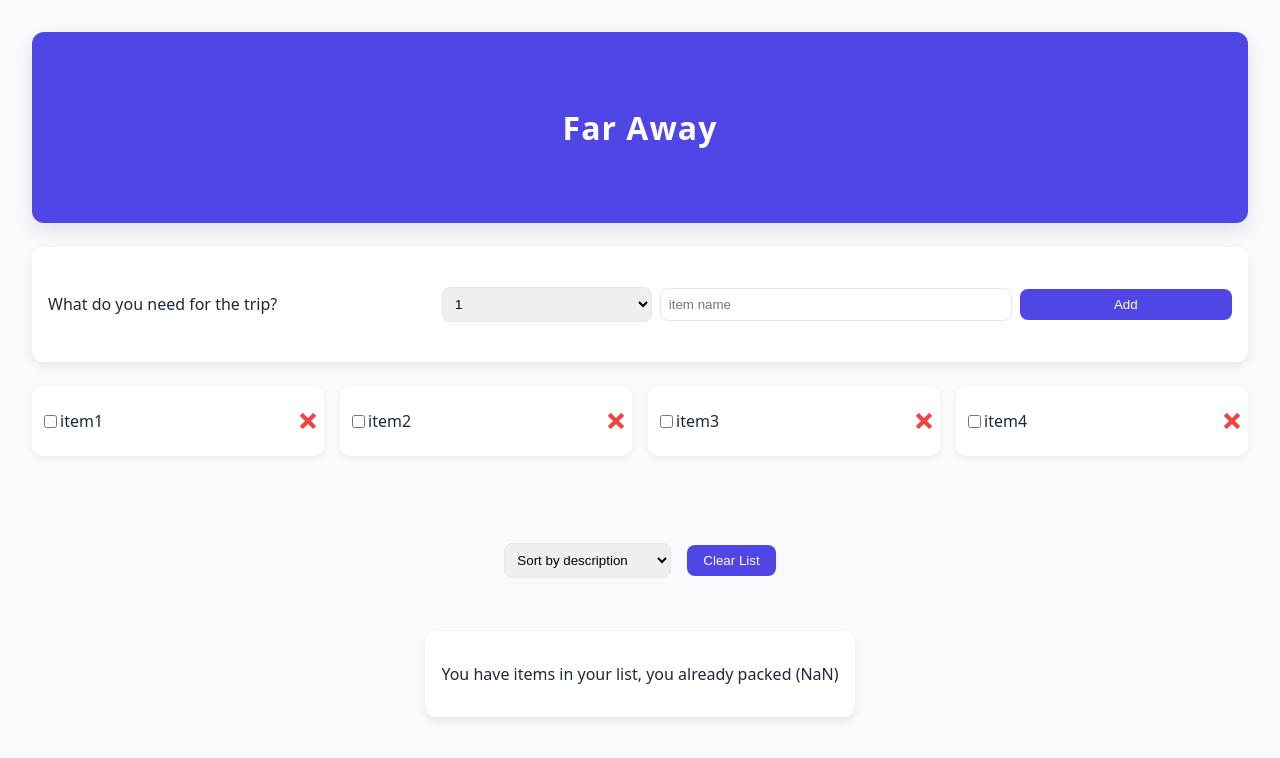
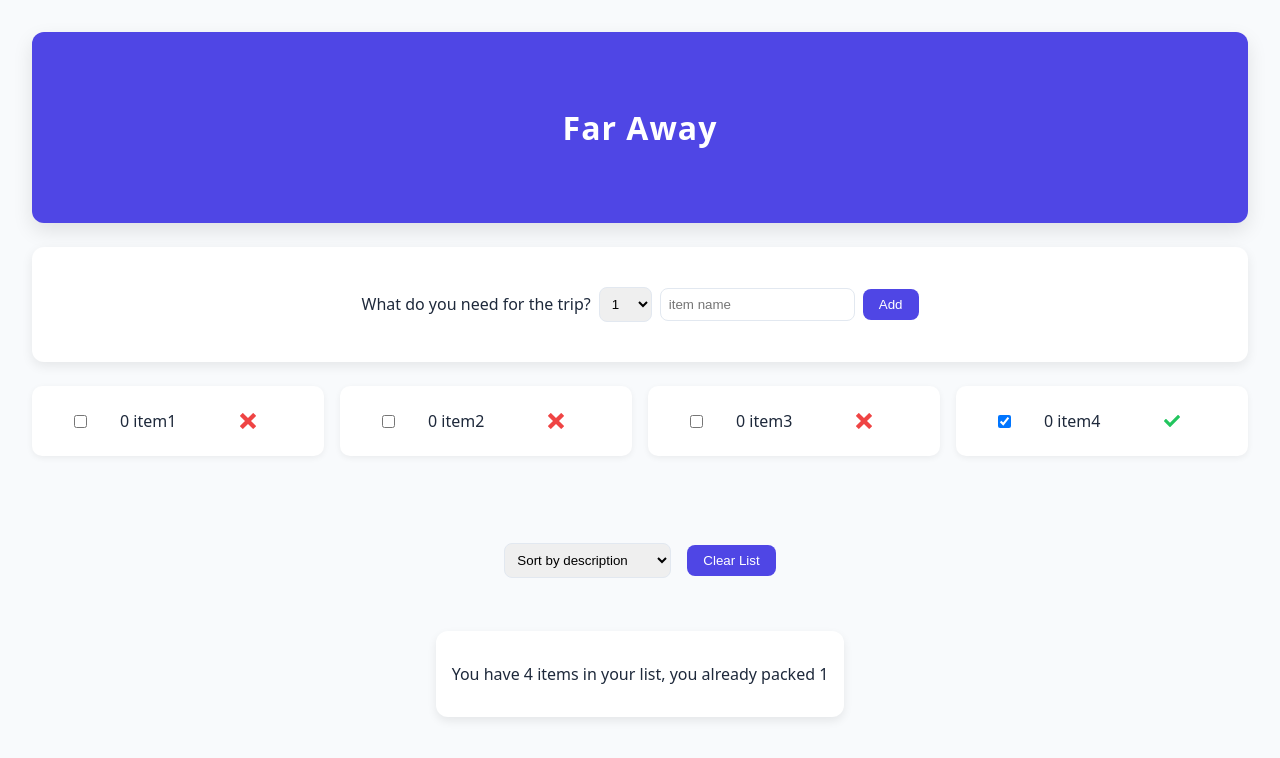
Before and after one commit to tushyatrivedi/travel-list, a React (Create React App) app: page / in a window 1280 px wide. Shown: the top 758 px of the page. Built offline with nearby package versions, Linux system fonts and the light colour scheme.

Commit message:
added state management to add taks, mark as completed

```diff
--- a/src/App.js
+++ b/src/App.js
@@ -1,19 +1,38 @@
 import { FaCheck } from "react-icons/fa";
 import { ImCross } from "react-icons/im";
+import { useState } from "react";
 
 const itemArr = [
-  { text: "item1", count: 0, checked: false },
-  { text: "item2", count: 0, checked: false },
-  { text: "item3", count: 0, checked: false },
-  { text: "item4", count: 0, checked: false },
+  { id: crypto.randomUUID(), text: "item1", count: 0, checked: false },
+  { id: crypto.randomUUID(), text: "item2", count: 0, checked: false },
+  { id: crypto.randomUUID(), text: "item3", count: 0, checked: false },
+  { id: crypto.randomUUID(), text: "item4", count: 0, checked: true },
 ];
 export default function App() {
+  const [items, setItems] = useState(itemArr);
+  const total = items.length;
+  const packed = items.filter((x) => x.checked).length;
+
+  function handleAddItem(item) {
+    setItems([...items, { ...item, id: crypto.randomUUID() }]);
+  }
+
+  function handleChange(item) {
+    let list = items.map((x) => {
+      if (x.id === item.id) return item;
+      else {
+        return x;
+      }
+    });
+    setItems(list);
+  }
+
   return (
     <div className="container">
       <Logo />
-      <Form />
-      <PackingList items={itemArr} />
-      <Stats />
+      <Form onAdd={handleAddItem} />
+      <PackingList items={items} onChange={handleChange} />
+      <Stats total={total} packed={packed} />
     </div>
   );
 }
@@ -22,7 +41,8 @@ function Logo() {
   return <div className="logo">Far Away</div>;
 }
 
-function Form() {
+function Form({ onAdd }) {
+  const [data, setData] = useState({ text: "", count: 1, checked: false });
   let optionItems = Array(20)
     .fill(0)
     .map((x, index) => index + 1);
@@ -30,21 +50,37 @@ function Form() {
   return (
     <div className="form">
       <p>What do you need for the trip?</p>
-      <select name="items">
+      <select
+        name="items"
+        onChange={(e) => {
+          setData({ ...data, count: Number(e.target.value) });
+        }}
+      >
         {optionItems.map((x) => {
-          return <option value={x}>{x}</option>;
+          return (
+            <option key={x} value={x}>
+              {x}
+            </option>
+          );
         })}
       </select>
-      <input type="text" value={""} placeholder="item name" />
-      <button>Add</button>
+      <input
+        type="text"
+        value={data.text}
+        onChange={(e) => {
+          setData({ ...data, text: e.target.value });
+        }}
+        placeholder="item name"
+      />
+      <button onClick={() => onAdd(data)}>Add</button>
     </div>
   );
 }
 
-function PackingList({ items }) {
+function PackingList({ items, onChange }) {
   return (
     <div className="packing-list">
-      <ItemList items={items} />
+      <ItemList items={items} onChange={onChange} />
       <ListFunctions />
     </div>
   );
@@ -63,16 +99,24 @@ function ListFunctions() {
   );
 }
 
-function ItemList({ items }) {
-  let list = items.map((x) => <Item item={x} />);
+function ItemList({ items, onChange }) {
+  let list = items.map((x) => (
+    <Item key={x.text} onChange={onChange} item={x} />
+  ));
   return <div className="items">{list}</div>;
 }
 
-function Item({ item }) {
+function Item({ item, onChange }) {
   return (
     <div className="item">
-      <input type="checkbox" value={item.checked} />
-      <p>{item.text}</p>
+      <input
+        type="checkbox"
+        checked={item.checked}
+        onChange={(e) => {
+          onChange({ ...item, checked: e.target.checked });
+        }}
+      />
+      <p>{` ${item.count} ${item.text}`}</p>
       {item.checked ? (
         <FaCheck className="check" />
       ) : (
@@ -86,8 +130,7 @@ function Stats({ total, packed }) {
   return (
     <div className="stats">
       <p>
-        You have {total} items in your list, you already packed {packed}{" "}
-        {`(${(packed / total) * 100})`}
+        You have {total} items in your list, you already packed {packed}
       </p>
     </div>
   );
--- a/src/index.css
+++ b/src/index.css
@@ -44,8 +44,9 @@ body {
   padding: 1rem;
   border-radius: 12px;
   display: grid;
-  grid-template-columns: auto auto auto auto;
+  grid-template-columns: repeat(4, auto);
   align-items: center;
+  justify-content: center;
   gap: 0.5rem;
   box-shadow: 0 4px 12px rgba(0, 0, 0, 0.08);
 }
@@ -84,7 +85,7 @@ button:hover {
   padding: 0.5rem;
   border-radius: 10px;
   display: grid;
-  grid-template-columns: auto 1fr auto;
+  grid-template-columns: auto 0.5fr auto;
   align-items: center;
   box-shadow: 0 2px 6px rgba(0, 0, 0, 0.06);
   transition: 0.2s;
```
